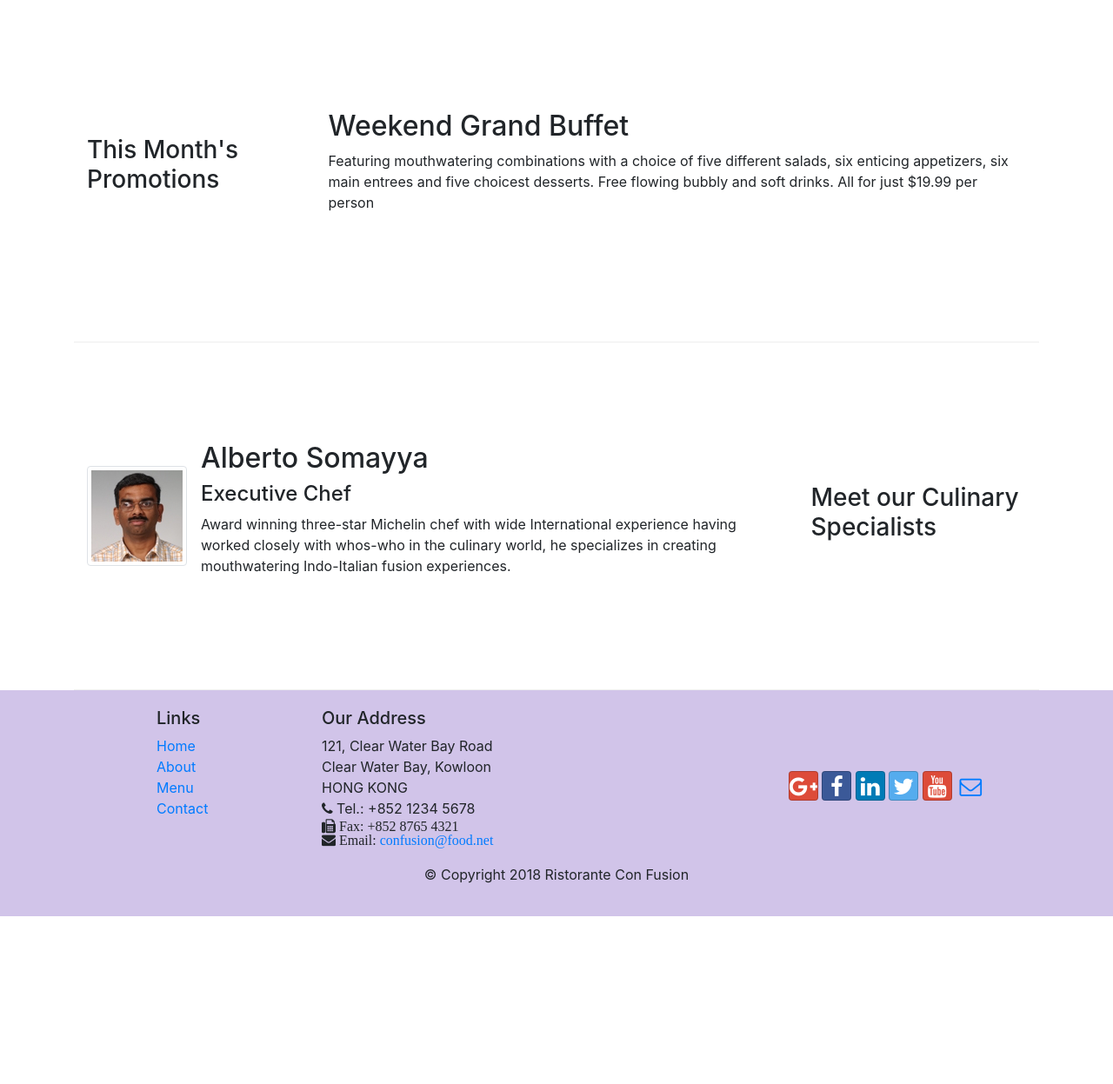
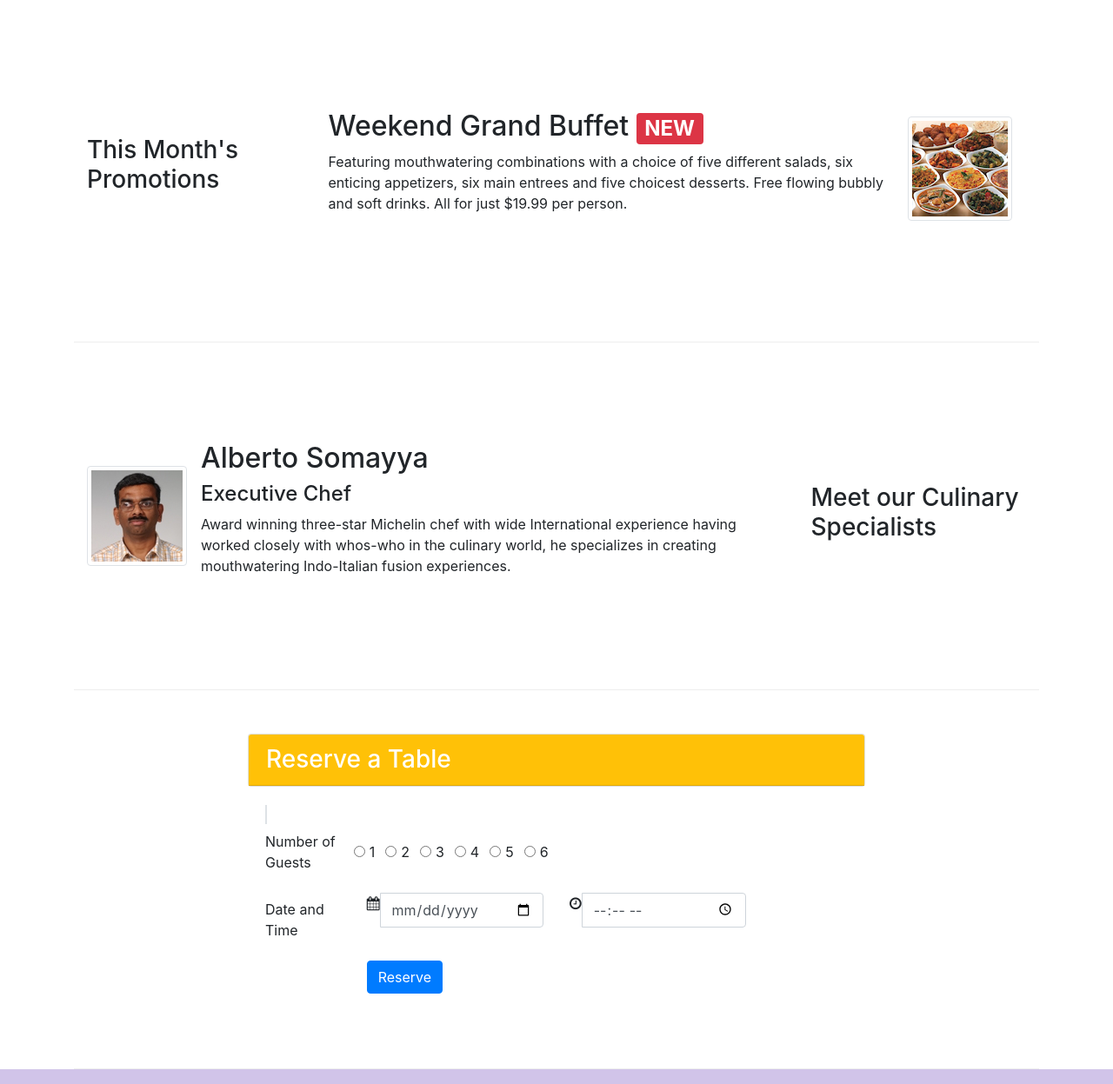
Before and after one commit to TurboJapuraEfac/bootstrap-begin, a website: page index.html in a window 1280 px wide. Shown: the part 740-1987 px from the top of the page at 87% size. Before the commit the page ends 1794 px from the top, so only its background shows below. Drawn offline with nearby package versions, Linux system fonts and the light colour scheme.

Commit message:
Modified index.html

```diff
--- a/index.html
+++ b/index.html
@@ -40,9 +40,12 @@
                     <h1>Ristorante con Fusion</h1>
                     <p>We take inspiration from the World's best cuisines, and create a unique fusion experience. Our lipsmacking creations will tickle your culinary senses!</p>
                 </div>
-                                                <div class="col-12 col-sm align-self-center">
-                                                    <img src="img/logo.png" class="img-fluid">
-                                                </div>
+            <div class="col-12 col-sm align-self-center">
+                <img src="img/logo.png" class="img-fluid">
+            </div>
+            <div class="col-12 col-sm align-self-center">
+                <a role="button" class="btn btn-block btn-sm btn-warning" href="#reservationDiv">Reserve Table</a>
+            </div>
             </div>
         </div>
     </header>
@@ -71,10 +74,16 @@
             <div class="col-12 col-sm-4 col-md-3">
                 <h3>This Month's Promotions</h3>
             </div>
-            <div class="col col-sm col-md">
-                <h2>Weekend Grand Buffet</h2>
-                <div class="d-none d-sm-block">
-                <p>Featuring mouthwatering combinations with a choice of five different salads, six enticing appetizers, six main entrees and five choicest desserts. Free flowing bubbly and soft drinks. All for just $19.99 per person </p>
+            <div class="col-sm col-md">
+                <div class="media">
+                    <div class="media-body">
+                        <h2 class="mt-0">Weekend Grand Buffet <span class="badge badge-danger">NEW</span></h2>
+                        <p class="d-none d-sm-block">Featuring mouthwatering combinations with a choice of
+                            five different salads, six enticing appetizers, six main entrees and five choicest desserts.
+                            Free flowing bubbly and soft drinks. All for just $19.99 per person.
+                        </p>
+                    </div>
+                    <img class="d-flex mr-3 img-thumbnail align-self-center" src="img/buffet.png" alt="Grand Buffet">
                 </div>
             </div>
         </div>
@@ -96,10 +105,80 @@
                         </p>
                     </div>
                 </div>
+            </div>
+        </div>
+
+        <div class="row row-content align-items-center justify-content-center" id="reservationDiv">
+            <div class="col-12 col-sm-8">
+                <div class="card" >
+                    <h3 class="card-header bg-warning  text-white"> Reserve a Table</h3>
+                </div>
+                <div class="card-body">
+                    <span class="border"></span>
+                    <form>
+                        <div class="form-group row">
+
+                            <label for="guests" class="col-12 col-sm-12 col-md-2 col-form-label">Number of Guests</label>
+                            <div class="form-check form-check-inline">
+                                <input class="form-check-input" type="radio" name="inlineRadioOptions" id="inlineRadio1" value="option1">
+                                <label class="form-check-label" for="inlineRadio1">1</label>
+                            </div>
+                            <div class="form-check form-check-inline">
+                                <input class="form-check-input" type="radio" name="inlineRadioOptions" id="inlineRadio2" value="option2">
+                                <label class="form-check-label" for="inlineRadio2">2</label>
+                            </div>
+                            <div class="form-check form-check-inline">
+                                <input class="form-check-input" type="radio" name="inlineRadioOptions" id="inlineRadio3" value="option3" >
+                                <label class="form-check-label" for="inlineRadio3">3</label>
+                            </div>
+                            <div class="form-check form-check-inline">
+                                <input class="form-check-input" type="radio" name="inlineRadioOptions" id="inlineRadio3" value="option4">
+                                <label class="form-check-label" for="inlineRadio3">4</label>
+                            </div>
+                            <div class="form-check form-check-inline">
+                                <input class="form-check-input" type="radio" name="inlineRadioOptions" id="inlineRadio3" value="option5">
+                                <label class="form-check-label" for="inlineRadio3">5</label>
+                            </div>
+                            <div class="form-check form-check-inline">
+                                <input class="form-check-input" type="radio" name="inlineRadioOptions" id="inlineRadio3" value="option6">
+                                <label class="form-check-label" for="inlineRadio3">6</label>
+                            </div>
+
+                        </div>
+                        <div class="form-group row">
+                            <label for="date" class="col-12 col-sm-12 col-md-2 col-form-label">Date and Time</label>
+                            <div class="col-12 col-sm-12 col-md-4">
+                                <div class="input-group">
+                                    <div class="input-group-addon">
+                                        <i class="fa fa-calendar"></i>
+                                    </div>
+                                    <input type="date" class="form-control" id="date" name="date" placeholder="Date">
+                                </div>
+                            </div>
+                            <div class="col-12 col-sm-12 col-md-4">
+                                <div class="input-group">
+                                    <div class="input-group-addon">
+                                        <i class="fa fa-clock-o"></i>
+                                    </div>
+                                    <input type="time" class="form-control" id="time" name="time" placeholder="Time">
+                                </div>
+                            </div>
+
+                        </div>
+                        <div class="form-group row">
+                            <div class="offset-md-2 col-md-10">
+                                <button type="submit" class="btn btn-primary">Reserve</button>
+                            </div>
+                        </div>
+                    </form>
                 </div>
             </div>
         </div>
+
+
+
     </div>
+</div>
 
     <footer class="footer">
         <div class="container">
```
Also changed, not shown: contactus.html (+1 -1 lines).
